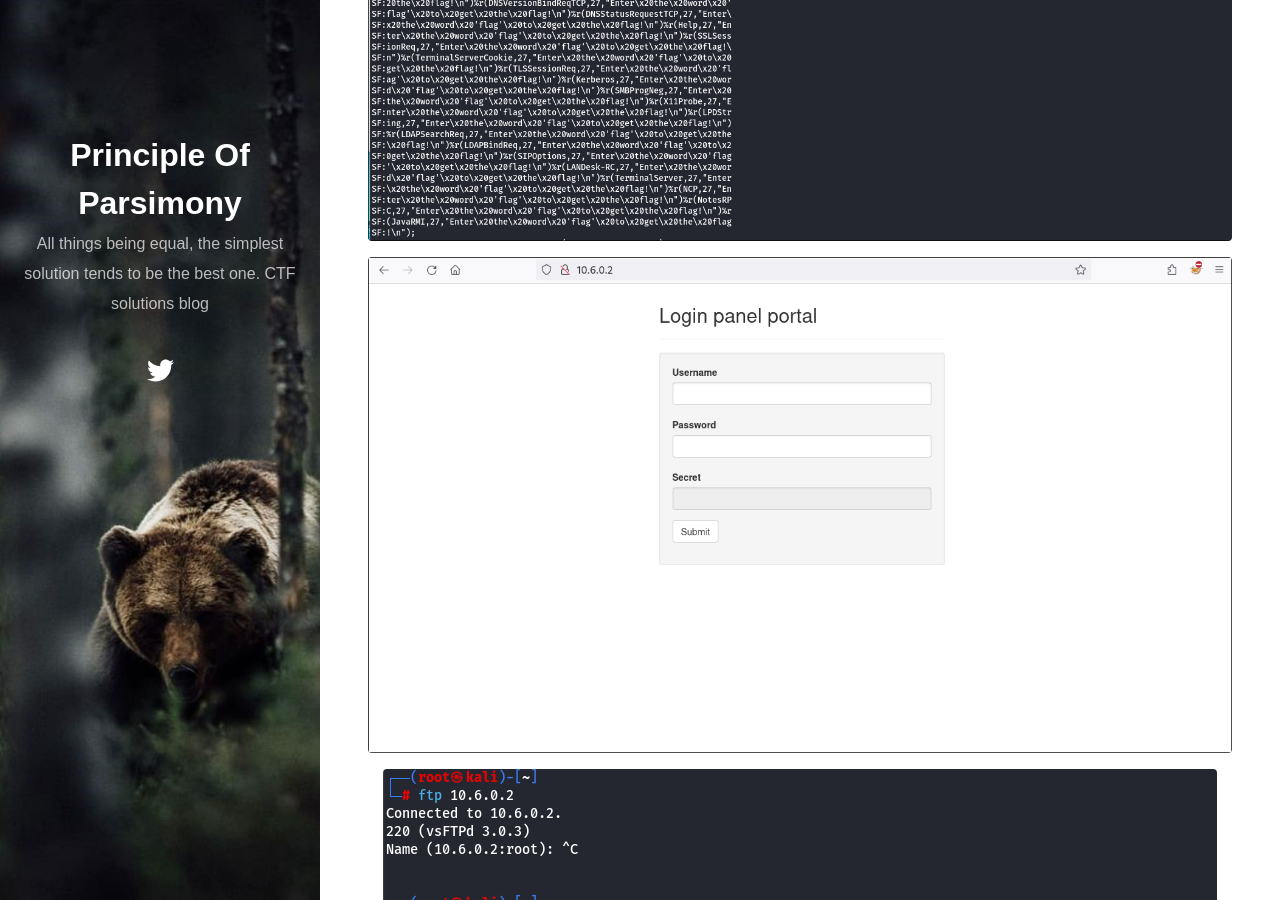
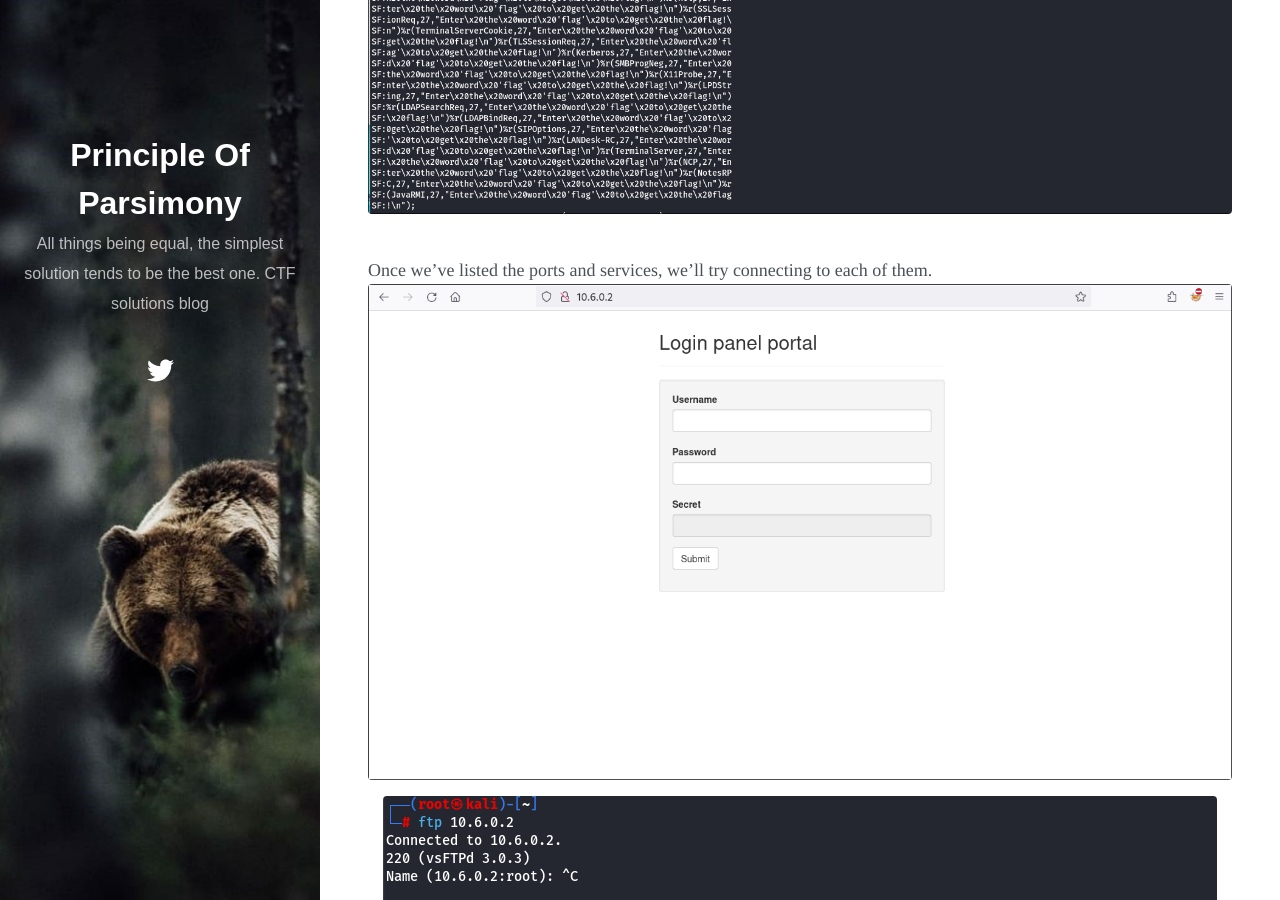
Before and after one commit to InfoSecGopNik/CTF, a Jekyll site: the page built from _posts/2025-07-12-starter-ctf-challenge.md, in a window 1280 px wide and 900 px high, scrolled down 1928 px. Built offline with Jekyll 4.4.1, drawn with Linux system fonts in a browser that asks for light colours; nearby versions of some CDN libraries.

Commit message:
Update 2025-07-12-starter-ctf-challenge.md

````diff
--- a/_posts/2025-07-12-starter-ctf-challenge.md
+++ b/_posts/2025-07-12-starter-ctf-challenge.md
@@ -71,9 +71,9 @@ As a first step, we'll perform a port scan using Nmap with the following command
 nmap -sSV -p- –min-rate 5000 <IP>
 ```
 The -sS option performs a SYN scan, which—unlike a full TCP connect scan—does not complete the three-way handshake. The -sV option enables service version detection through banner grabbing. Since both are part of the -s family of options, Nmap allows them to be combined as -sSV. Additionally, the -p- flag tells Nmap to scan all 65,535 TCP ports. Finally, the --min-rate 5000 option is used to send packets as quickly as possible, which is especially useful when scanning all ports. If you're only targeting specific ports or using a common port list, the impact of this option is minimal.
+![](https://raw.githubusercontent.com/InfoSecGopNik/CTF/main/_posts/images/starter-ctf-challenge/1.png)
 <br>
-<br>
-![](https://raw.githubusercontent.com/InfoSecGopNik/CTF/main/_posts/images/starter-ctf-challenge/1.png)
+Once we've listed the ports and services, we'll try connecting to each of them.
 ![](https://raw.githubusercontent.com/InfoSecGopNik/CTF/main/_posts/images/starter-ctf-challenge/2.png)
 ![](https://raw.githubusercontent.com/InfoSecGopNik/CTF/main/_posts/images/starter-ctf-challenge/3.png){: .align-center}
 ## Flag #1: Website login
````
